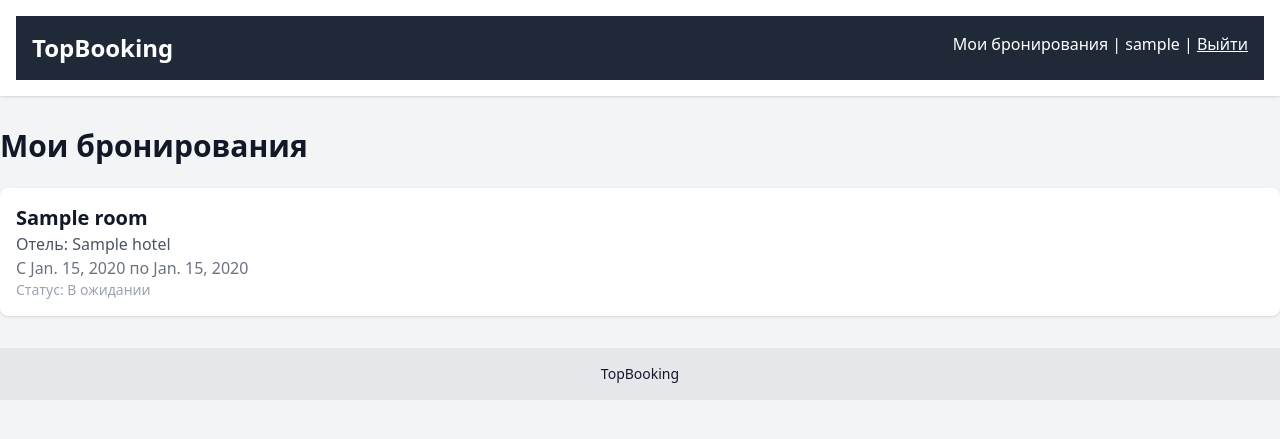
After one commit to flown09/booking_app, a Django app: page /my-bookings/ in a window 1280 px wide. The commit adds this page. Shown: the top 439 px of the page. Run offline with Django 5.2, Linux system fonts and the light colour scheme; a user stored in the database is signed in; tables that the repository leaves empty hold one stand-in row (values such as "Sample post"); some libraries are stand-ins or nearby versions.

Commit message:
my_bookings

```diff
--- a/reservation_app/booking/models.py
+++ b/reservation_app/booking/models.py
@@ -16,7 +16,6 @@ class Room(models.Model):
     name = models.CharField(max_length=100)
     description = models.TextField()
     capacity = models.PositiveIntegerField()
-    price_per_night = models.DecimalField(max_digits=8, decimal_places=2)
     is_available = models.BooleanField(default=True)
 
     def __str__(self):
--- a/reservation_app/booking/templates/base.html
+++ b/reservation_app/booking/templates/base.html
@@ -10,12 +10,12 @@
 
 <header class="bg-white shadow p-4">
     <div class="container mx-auto">
-        <a href="/" class="text-2xl font-bold">TopBooking</a>
         <nav class="bg-gray-800 p-4 text-white flex justify-between">
-            <a href="{% url 'room_list' %}" class="font-bold">🏨 HotelApp</a>
+            <a href="/" class="text-2xl font-bold">TopBooking</a>
             <div>
                 {% if user.is_authenticated %}
-                    Привет, {{ user.username }} |
+                    <a href="{% url 'my_bookings' %}" class="hover:underline">Мои бронирования |</a>
+                    {{ user.username }} |
                     <a href="{% url 'logout' %}" class="underline">Выйти</a>
                 {% else %}
                     <a href="{% url 'login' %}" class="underline">Войти</a> /
--- /dev/null
+++ b/reservation_app/booking/templates/my_bookings.html
@@ -0,0 +1,22 @@
+{% extends 'base.html' %}
+
+{% block title %}Мои бронирования{% endblock %}
+
+{% block content %}
+<h1 class="text-3xl font-bold mb-6">Мои бронирования</h1>
+
+{% if bookings %}
+    <div class="space-y-6">
+        {% for booking in bookings %}
+            <div class="bg-white shadow p-4 rounded-lg">
+                <h2 class="text-xl font-semibold">{{ booking.room.name }}</h2>
+                <p class="text-gray-600">Отель: {{ booking.room.hotel.name }}</p>
+                <p class="text-gray-500">С {{ booking.check_in }} по {{ booking.check_out }}</p>
+                <p class="text-sm text-gray-400">Статус: {{ booking.get_status_display }}</p>
+            </div>
+        {% endfor %}
+    </div>
+{% else %}
+    <p>У вас пока нет бронирований.</p>
+{% endif %}
+{% endblock %}
--- a/reservation_app/booking/urls.py
+++ b/reservation_app/booking/urls.py
@@ -1,5 +1,5 @@
 from django.urls import path
-from .views import room_list, room_detail, hotel_detail, register_view, login_view, logout_view
+from .views import room_list, room_detail, hotel_detail, register_view, login_view, logout_view, my_bookings
 
 urlpatterns = [
     path('', room_list, name='room_list'),
@@ -8,4 +8,5 @@ urlpatterns = [
     path('register/', register_view, name='register'),
     path('login/', login_view, name='login'),
     path('logout/', logout_view, name='logout'),
+    path('my-bookings/', my_bookings, name='my_bookings'),
 ]
--- a/reservation_app/booking/views.py
+++ b/reservation_app/booking/views.py
@@ -1,8 +1,14 @@
+from django.contrib.auth.decorators import login_required
 from django.shortcuts import render, get_object_or_404, redirect
 from .forms import BookingForm, RegisterForm, LoginForm
 from django.contrib import messages
 from django.contrib.auth import login, authenticate, logout
-from .models import Room, Hotel
+from .models import Room, Hotel, Booking
+
+@login_required
+def my_bookings(request):
+    bookings = Booking.objects.filter(user=request.user).order_by('-created_at')
+    return render(request, 'my_bookings.html', {'bookings': bookings})
 
 def register_view(request):
     if request.user.is_authenticated:
```
Also changed, not shown: reservation_app/booking/migrations/0003_remove_room_price_per_night.py (added), reservation_app/media/resource_images/Comfort_Meridian.png (deleted), reservation_app/media/resource_images/Econom_HolidayINN.png (deleted), reservation_app/media/resource_images/Standart_Malahit.png (deleted).
